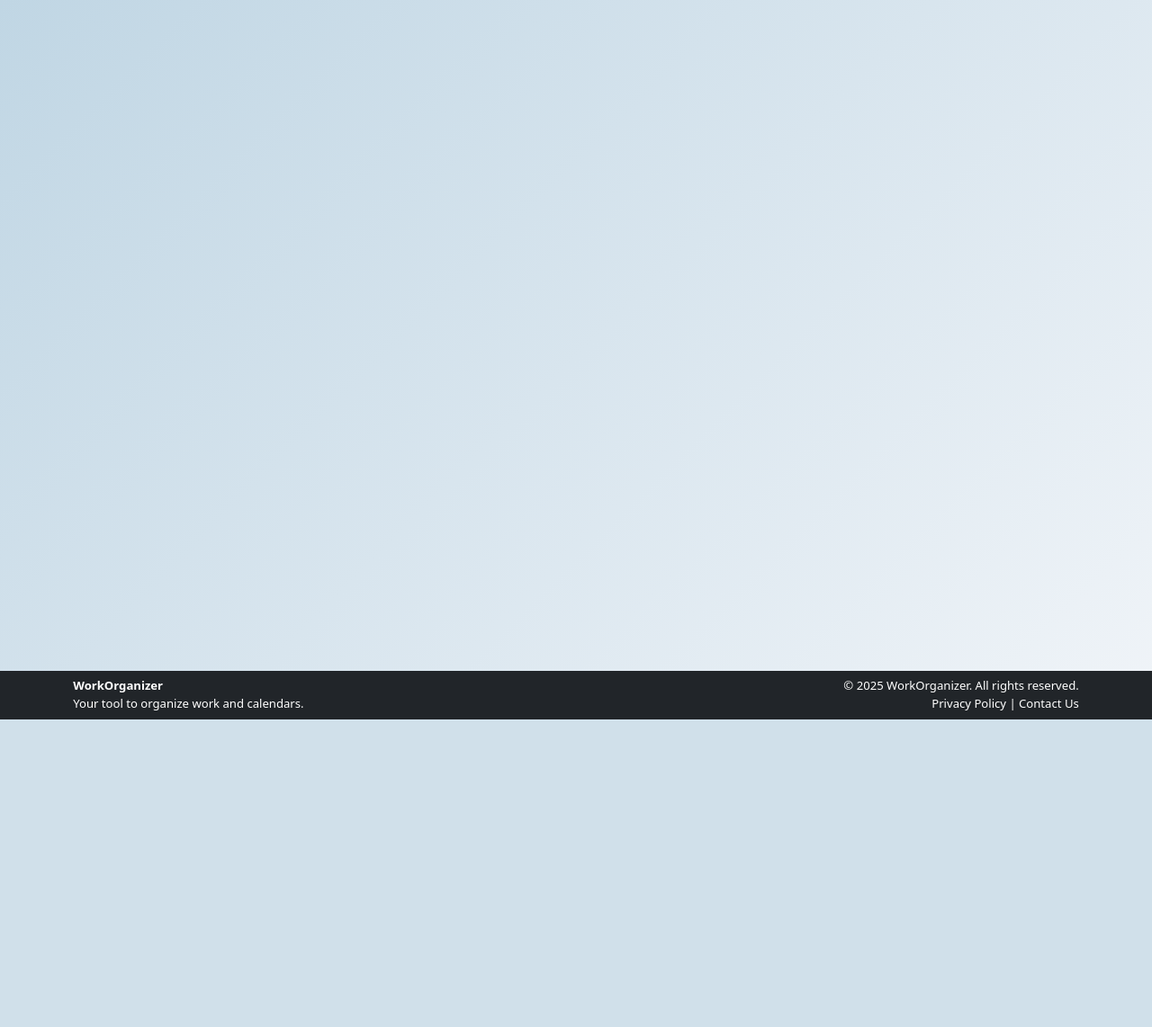
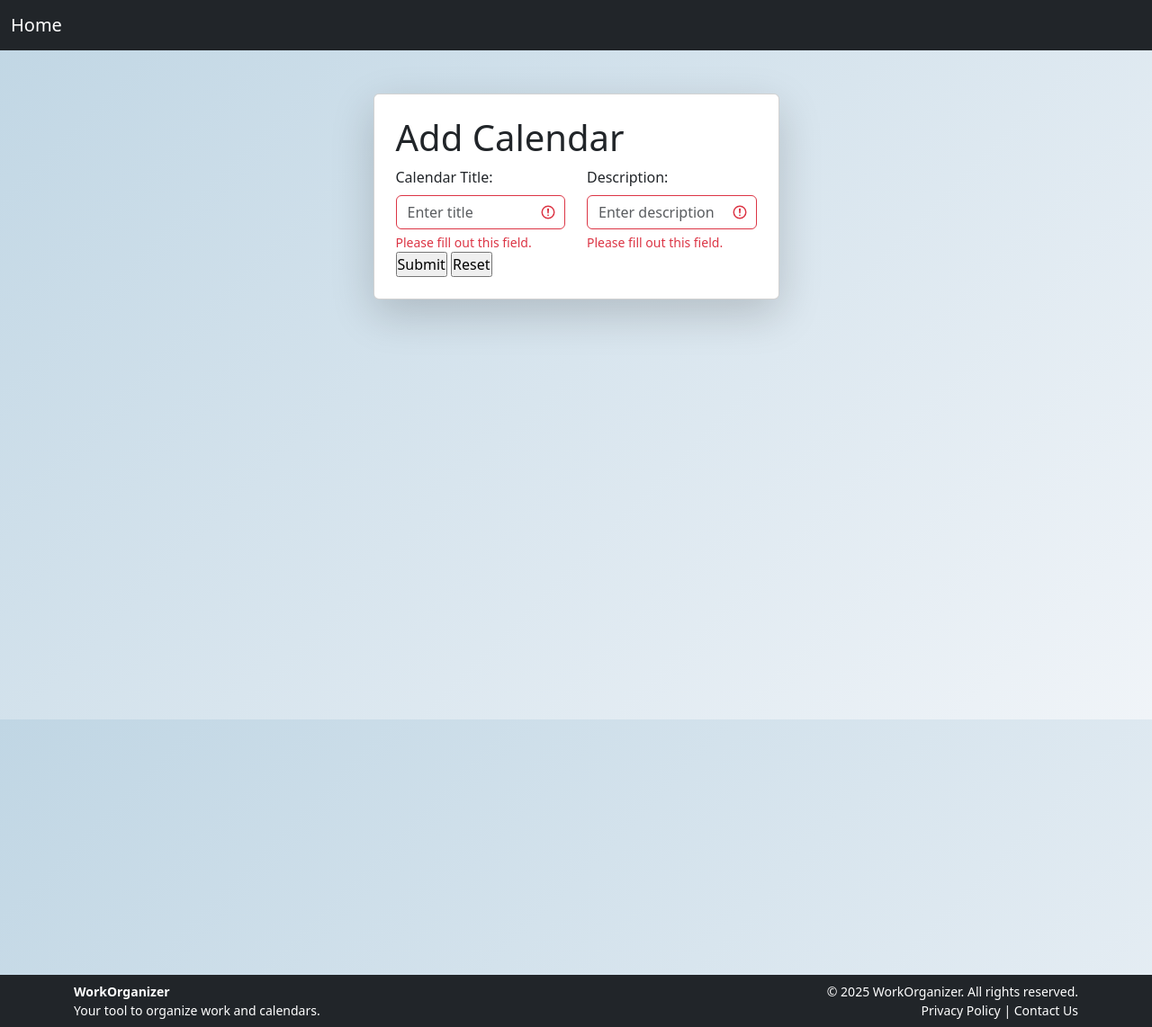
Before and after one commit to ykoosono/Workorganizer, a PHP site: page /addCalendar.php in a window 1280 px wide. Shown: the whole page at 90% size. Before the commit the page ends 800 px from the top, so only its background shows below. Run offline with PHP 8.4, Linux system fonts and the light colour scheme.

Commit message:
Finalized Code

```diff
--- a/addCalendar.php
+++ b/addCalendar.php
@@ -1,33 +1,11 @@
-
-<!DOCTYPE html>
-<html lang="en">
-<head>
-  <!-- your existing head content -->
-  <title>Add Calendar</title>
-  <meta charset="utf-8">
-  <meta name="viewport" content="width=device-width, initial-scale=1">
-  <link href="https://cdn.jsdelivr.net/npm/bootstrap@5.3.3/dist/css/bootstrap.min.css" rel="stylesheet">
-  <script src="https://cdn.jsdelivr.net/npm/bootstrap@5.3.3/dist/js/bootstrap.bundle.min.js"></script>
-  <link rel="stylesheet" href="https://www.w3schools.com/w3css/4/w3.css">
-  <?php include 'header.php' ?>
-  <style>
-    html, body {
-      height: 100%;
-    }
-    body {
-      display: flex;
-      flex-direction: column;
-    }
-    main {
-      flex: 1 0 auto; /* Allows main content to grow */
-    }
-    footer {
-      flex-shrink: 0; /* Prevents footer from shrinking */
-    }
-  </style>
-</head>
+<?php include 'header.php'; ?>
     <body style="background: linear-gradient(135deg, #c0d6e4, #f0f4f8); min-height: 100vh;">
-        <div class="container fluid">
+        <div id="wrap">
+        <main class="flex-grow-1">
+    <div class="container my-5">
+      <div class="row justify-content-center">
+        <div class="col-md-6 col-lg-5">
+          <div class="card p-4 shadow-lg rounded">
             <h1>Add Calendar</h1>
 
 
@@ -54,8 +32,11 @@
 
             </form>
 
-
+          </div>
         </div>
+        </div>
+        </main>
+        </div>
+        <div id="main"></div>
         <?php include 'footer.php' ?>
     </body>
-</html>
--- a/addCalendarAction.php
+++ b/addCalendarAction.php
@@ -3,11 +3,9 @@ require "DBConnect.php";
 session_start();
 
 $title = $_GET["title"];
-$month = $_GET["month"];
-$year = $_GET["year"];
 $desc = $_GET["desc"];
 
-$sql = "INSERT INTO calendars (title, description, month, year) VALUES ('" . $title . "', '" . $desc . "', '" . $month . "', '" . $year . "')";
+$sql = "INSERT INTO calendars (title, description, month, year) VALUES ('" . $title . "', '" . $desc . "')";
 
 $sql2 = "SELECT LAST_INSERT_ID() AS calendarID";
 
--- a/editCalendarAction.php
+++ b/editCalendarAction.php
@@ -6,12 +6,10 @@ session_start();
 $calendarID = (int) $_SESSION['calendar_id'];
 
 $title = $_GET["title"];
-$month = $_GET["month"];
-$year = $_GET["year"];
 $desc = $_GET["desc"];
 
 
-$sql = "UPDATE calendars SET  title='" . $title . "', description='" . $desc . "', month='" . $month . "', year='" . $year . "'  WHERE id='" . $calendarID . "'";
+$sql = "UPDATE calendars SET  title='" . $title . "', description='" . $desc . "'  WHERE id='" . $calendarID . "'";
 
 echo modifyDB($sql);
 header("Location: homepage.php");
```
Also changed, not shown: add-member.php (+5 -2 lines), editCalendar.php (+9 -6 lines), remove-member.php (+4 -23 lines), view_calendar.php (+2 -10 lines).
